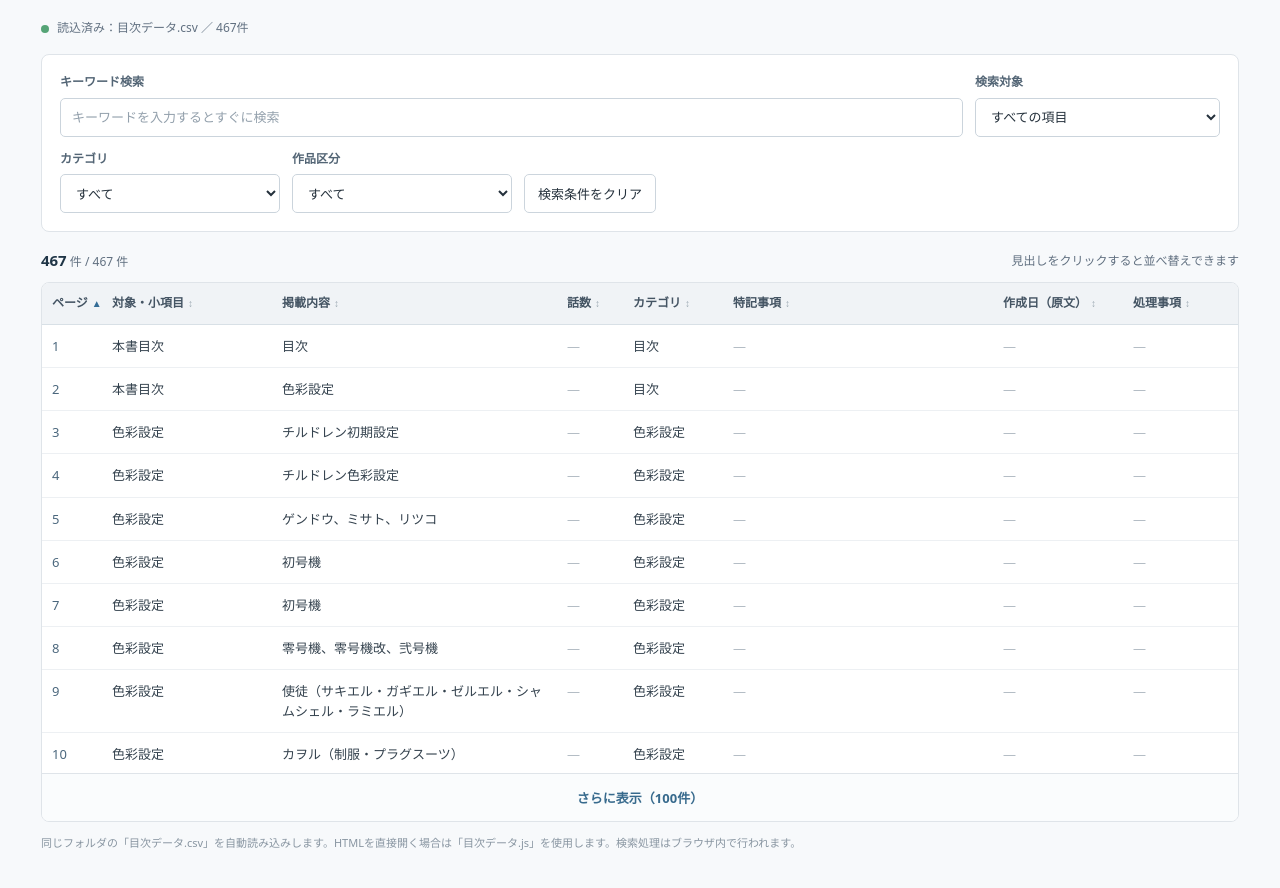
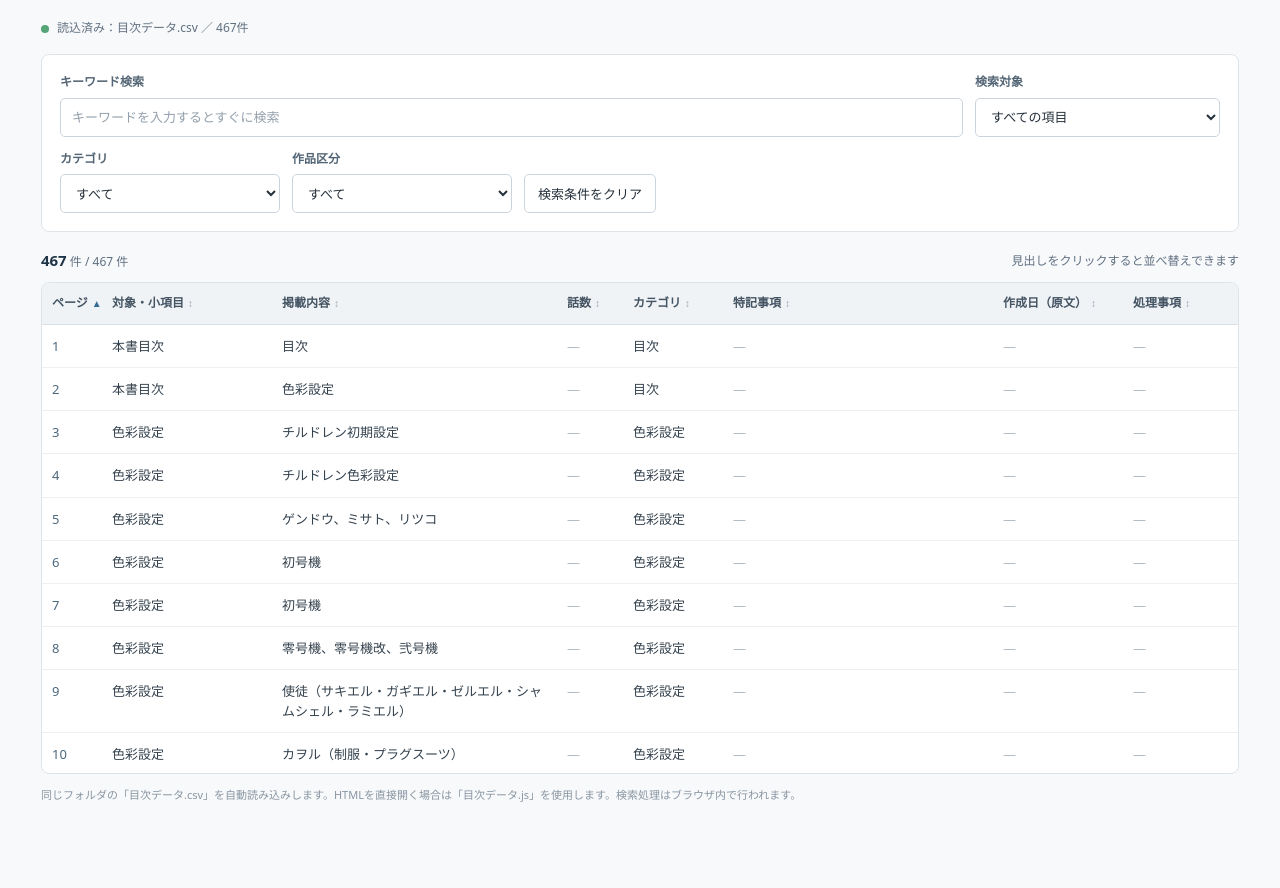
Before and after one commit to highmega3/Eva_material_search, a plain HTML site: page index.html in a window 1280 px wide. Shown: the part 124-1012 px from the top of the page. After the commit the page ends 976 px from the top, so only its background shows below. Drawn offline with Linux system fonts and the light colour scheme.

Commit message:
Update index.html

```diff
--- a/index.html
+++ b/index.html
@@ -38,8 +38,6 @@ mark{background:#fff0b8;border-radius:2px;padding:0 1px;color:inherit}
 .sort{font-size:10px;color:#9ba7b1;margin-left:4px}.active-sort{color:#336c96}
 .blank{color:#b4bdc5}
 .message{padding:36px 18px;text-align:center;color:#667788;font-size:13px;white-space:pre-line}
-.more{width:100%;border:0;background:#fafcfd;border-top:1px solid var(--line);height:48px;color:#376a8d;font-weight:600}
-.more:hover{background:#f0f6fb}
 .fallback{display:none;background:#fff9ef;border:1px solid #ead7b4;border-radius:7px;padding:14px 16px;margin-bottom:16px}
 .fallback.show{display:block}.fallback p{margin:3px 0 12px;color:#796b51;font-size:12px}.fallback .plainbtn{background:#fff}
 footer{margin-top:12px;color:#8895a1;font-size:11px}
@@ -77,7 +75,6 @@ footer{margin-top:12px;color:#8895a1;font-size:11px}
     <colgroup><col class="page"><col class="subject"><col class="contents"><col class="episode"><col class="category"><col class="note"><col class="created"><col class="action"></colgroup>
     <thead><tr id="thead"></tr></thead><tbody id="tbody"><tr><td colspan="8" class="message">データを読み込み中…</td></tr></tbody>
   </table></div>
-  <button type="button" id="more" class="more" hidden>さらに表示</button>
 </section>
 <footer>同じフォルダの「目次データ.csv」を自動読み込みします。HTMLを直接開く場合は「目次データ.js」を使用します。検索処理はブラウザ内で行われます。</footer>
 </main>
@@ -266,26 +263,25 @@ function readCsv(buffer){
 
 const AUTO_FILES=['目次データ.csv','目次データ.xlsx'];
 const FIELDS=['ページ','対象・小項目','掲載内容','話数','カテゴリ','特記事項','作成日（原文）','処理事項'];
-const state={rows:[],matches:[],count:100,sort:'ページ',asc:true};
+const state={rows:[],matches:[],sort:'ページ',asc:true};
 const autoPack=window.EVA_INDEX_DATA;
 function text(v){return str(v)}
 function setStatus(value,mode){$('sourceLabel').textContent=value;$('sourceDot').className='dot '+(mode||'')}
 function showManual(reason){setStatus('データ未読込','bad');$('fallback').classList.add('show');$('fallbackText').textContent=reason;$('tbody').replaceChildren(emptyRow('データファイルを選択してください。'));}
 function emptyRow(label){const tr=document.createElement('tr'),td=document.createElement('td');td.colSpan=8;td.className='message';td.textContent=label;tr.append(td);return tr}
 function usePack(pack){if(!pack||!Array.isArray(pack.headers)||!Array.isArray(pack.rows))throw Error('データファイルの形式が正しくありません。');const matrix=[pack.headers,...pack.rows];const header=detectHeader(matrix);if(!header)throw Error('検索対象の見出し行が見つかりません。');return rowsFromMatrix(matrix,header)}
-function initializeRows(rows,source){if(!rows.length)throw Error('データ行がありません。');state.rows=rows;state.sort='ページ';state.asc=true;state.count=100;$('fallback').classList.remove('show');setStatus('読込済み：'+source+' ／ '+nfmt(rows.length)+'件','good');fillSelect('category','カテゴリ');fillSelect('work','作品区分');refresh()}
+function initializeRows(rows,source){if(!rows.length)throw Error('データ行がありません。');state.rows=rows;state.sort='ページ';state.asc=true;$('fallback').classList.remove('show');setStatus('読込済み：'+source+' ／ '+nfmt(rows.length)+'件','good');fillSelect('category','カテゴリ');fillSelect('work','作品区分');refresh()}
 function fillSelect(id,key){const sel=$(id),prev=sel.value;sel.replaceChildren(new Option('すべて',''));const values=[...new Set(state.rows.map(row=>row[key]).filter(Boolean))].sort((a,b)=>a.localeCompare(b,'ja',{numeric:true}));values.forEach(x=>sel.add(new Option(x,x)));if(values.includes(prev))sel.value=prev}
 function compact(s){return normalize(s).replace(/\s/g,'')}
 function search(){const terms=normalize($('keyword').value).split(/[\s　]+/).filter(Boolean),field=$('field').value,cat=$('category').value,work=$('work').value;const keys=field==='ALL'?SEARCH_FIELDS:[field];state.matches=state.rows.filter(r=>{if(cat&&r['カテゴリ']!==cat)return false;if(work&&r['作品区分']!==work)return false;const blob=keys.map(k=>normalize(r[k])).join(' ');return terms.every(t=>blob.includes(t))});state.matches.sort(compare)}
 function compare(a,b){const av=text(a[state.sort]),bv=text(b[state.sort]);if(!av!==!bv)return av? -1:1;let result;if(state.sort==='ページ'||state.sort==='話数'){const num=s=>{const m=s.match(/\d+/);return m?Number(m[0]):NaN},na=num(av),nb=num(bv);result=!Number.isNaN(na)&&!Number.isNaN(nb)?na-nb:av.localeCompare(bv,'ja',{numeric:true})}else result=av.localeCompare(bv,'ja',{numeric:true});return (state.asc?result:-result)||(a._order-b._order)}
 function highlight(td,value,field){if(!value){td.textContent='—';td.classList.add('blank');return}const selected=$('field').value,terms=normalize($('keyword').value).split(/[\s　]+/).filter(Boolean);if(!terms.length||(selected!=='ALL'&&selected!==field)){td.textContent=value;return}const escaped=terms.map(t=>t.replace(/[.*+?^${}()|[\]\\]/g,'\\$&'));const re=new RegExp('('+escaped.join('|')+')','ig');let last=0;for(const match of value.matchAll(re)){const i=match.index;if(i<last)continue;td.append(document.createTextNode(value.slice(last,i)));const m=document.createElement('mark');m.textContent=match[0];td.append(m);last=i+match[0].length}td.append(document.createTextNode(value.slice(last)))}
 function drawHeader(){const tr=$('thead');tr.replaceChildren();FIELDS.forEach(key=>{const th=document.createElement('th');th.tabIndex=0;th.title='クリックして並べ替え';th.setAttribute('aria-sort',state.sort===key?(state.asc?'ascending':'descending'):'none');th.append(document.createTextNode(key));const sort=document.createElement('span');sort.className='sort '+(state.sort===key?'active-sort':'');sort.textContent=state.sort===key?(state.asc?'▲':'▼'):'↕';th.append(sort);th.addEventListener('click',()=>sortBy(key));th.addEventListener('keydown',e=>{if(e.key==='Enter'||e.key===' '){e.preventDefault();sortBy(key)}});tr.append(th)})}
-function drawRows(){const target=$('tbody');target.replaceChildren();if(!state.rows.length){target.append(emptyRow('データを読み込んでいません。'));$('more').hidden=true;return}if(!state.matches.length){target.append(emptyRow('検索条件に一致する項目はありません。'));$('more').hidden=true;return}const frag=document.createDocumentFragment();for(const r of state.matches.slice(0,state.count)){const tr=document.createElement('tr');FIELDS.forEach(key=>{const td=document.createElement('td');highlight(td,r[key],key);tr.append(td)});frag.append(tr)}target.append(frag);$('more').hidden=state.matches.length<=state.count;$('more').textContent='さらに表示（'+nfmt(Math.min(100,state.matches.length-state.count))+'件）'}
+function drawRows(){const target=$('tbody');target.replaceChildren();if(!state.rows.length){target.append(emptyRow('データを読み込んでいません。'));return}if(!state.matches.length){target.append(emptyRow('検索条件に一致する項目はありません。'));return}const frag=document.createDocumentFragment();for(const r of state.matches){const tr=document.createElement('tr');FIELDS.forEach(key=>{const td=document.createElement('td');highlight(td,r[key],key);tr.append(td)});frag.append(tr)}target.append(frag)}
 function refresh(){if(!state.rows.length)return;search();$('hit').textContent=nfmt(state.matches.length);$('total').textContent='/ '+nfmt(state.rows.length)+' 件';drawHeader();drawRows()}
 function sortBy(key){if(state.sort===key)state.asc=!state.asc;else{state.sort=key;state.asc=true}refresh()}
-for(const id of ['keyword','field','category','work'])$(id).addEventListener(id==='keyword'?'input':'change',()=>{state.count=100;refresh()});
-$('reset').addEventListener('click',()=>{$('keyword').value='';$('field').value='ALL';$('category').value='';$('work').value='';state.count=100;refresh()});
-$('more').addEventListener('click',()=>{state.count+=100;drawRows()});
+for(const id of ['keyword','field','category','work'])$(id).addEventListener(id==='keyword'?'input':'change',()=>refresh());
+$('reset').addEventListener('click',()=>{$('keyword').value='';$('field').value='ALL';$('category').value='';$('work').value='';refresh()});
 $('chooseFile').addEventListener('click',()=>$('fileInput').click());
 $('fileInput').addEventListener('change',async e=>{const file=e.target.files[0];if(!file)return;try{setStatus('読み込み中：'+file.name,'');const buf=await file.arrayBuffer(),data=file.name.toLowerCase().endsWith('.xlsx')?await readXlsx(buf):readCsv(buf);initializeRows(data.rows,file.name)}catch(err){showManual('読み込みに失敗しました：'+err.message)}finally{e.target.value=''}});
 async function autoLoad(){
```
